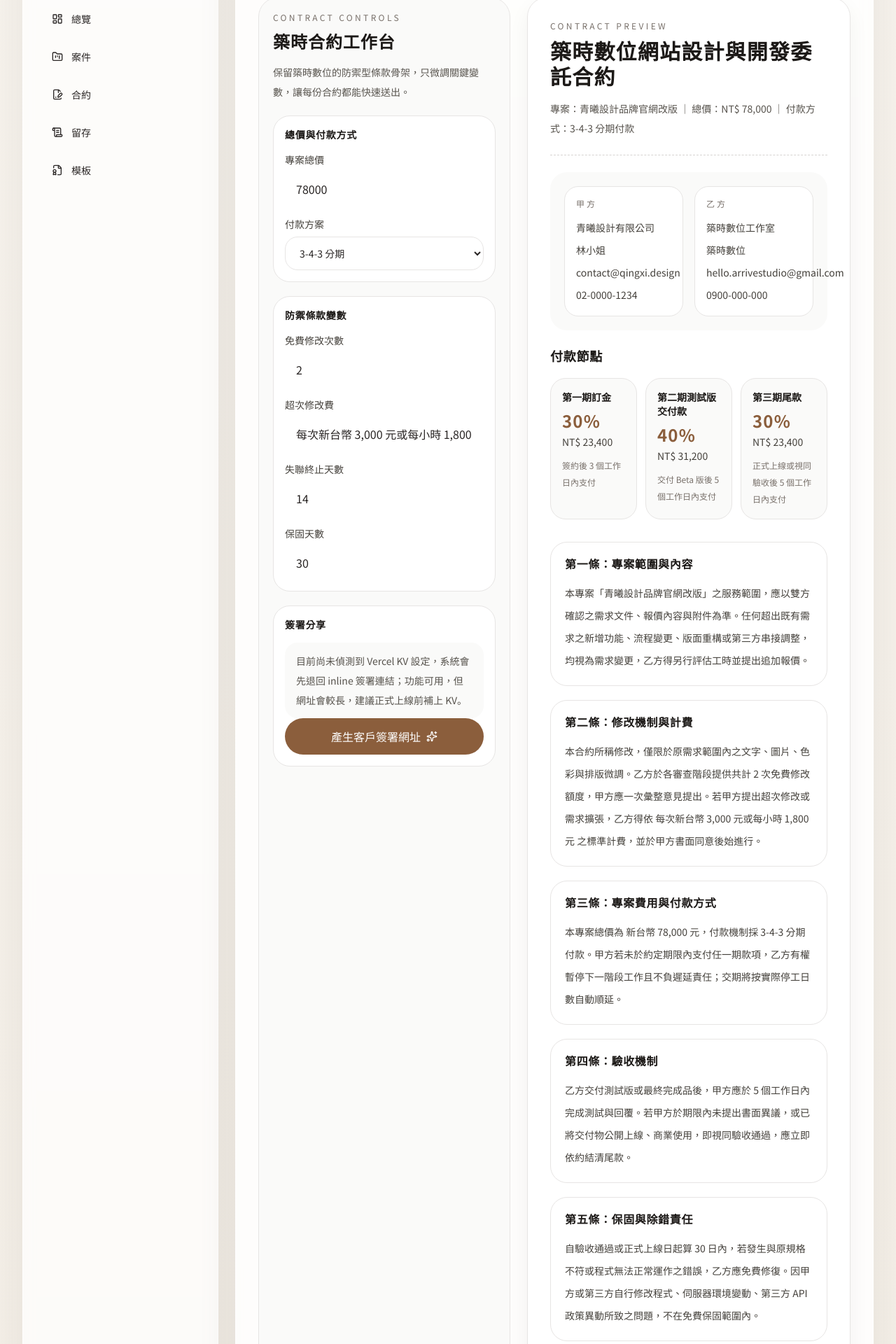
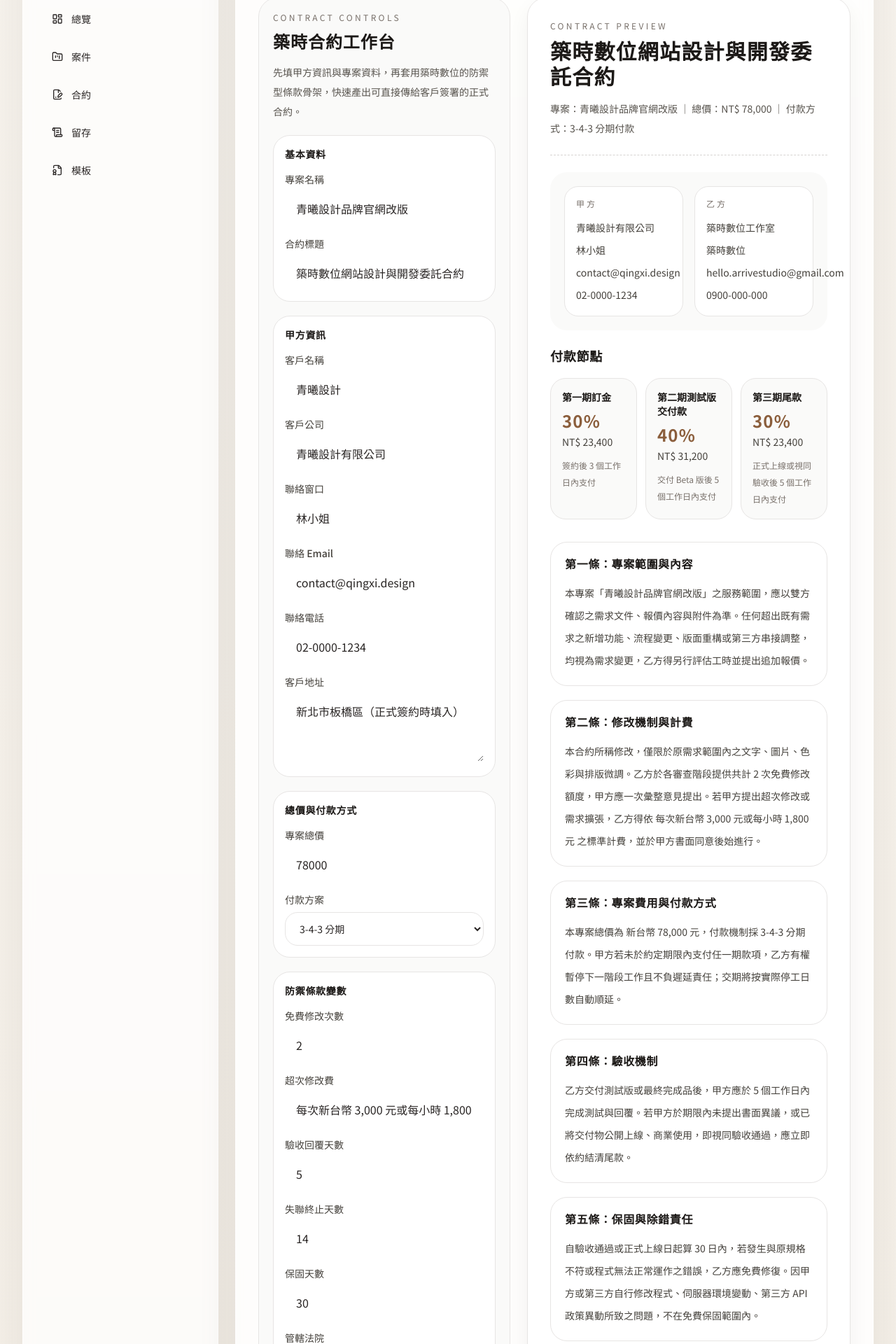
Before and after one commit to differ505-prog/ai-web-studio-landing, a Next.js app: page /studio/contracts/contract-arrive-001 in a window 1280 px wide. Shown: the part 263-2183 px from the top of the page at 70% size. Built offline with nearby package versions, Linux system fonts and the light colour scheme; no server answers; sample sign-in values are in the browser's storage.

Commit message:
Add blank contract creation flow

```diff
--- a/app/api/contracts/[contractId]/share/route.ts
+++ b/app/api/contracts/[contractId]/share/route.ts
@@ -16,13 +16,13 @@ export async function POST(
   }
 
   const { contractId } = await context.params;
+  const body = (await request.json().catch(() => null)) as { draft?: ContractDraft } | null;
   const fallbackDraft = findContractDraft(contractId);
 
-  if (!fallbackDraft) {
+  if (!fallbackDraft && !body?.draft) {
     return NextResponse.json({ message: "找不到指定合約。" }, { status: 404 });
   }
 
-  const body = (await request.json().catch(() => null)) as { draft?: ContractDraft } | null;
   const draft = body?.draft ?? fallbackDraft;
 
   const payload: SharedContractPayload = {
--- /dev/null
+++ b/app/studio/contracts/new/page.tsx
@@ -0,0 +1,19 @@
+import { ContractEditor } from "@/components/studio/contract-editor";
+import { StudioShell } from "@/components/studio/studio-shell";
+import { createBlankContractDraft } from "@/lib/studio/defaults";
+import { isContractLinkStorageConfigured } from "@/lib/studio/share-store";
+
+export default function StudioNewContractPage() {
+  const draft = createBlankContractDraft();
+  const isKvConfigured = isContractLinkStorageConfigured();
+
+  return (
+    <StudioShell
+      eyebrow="New Contract"
+      title="新增空白合約"
+      description="先填入甲方資料、專案名稱與合約條件，再直接產生客戶簽署連結。這一頁就是築時數位的正式建檔入口。"
+    >
+      <ContractEditor initialDraft={draft} isKvConfigured={isKvConfigured} />
+    </StudioShell>
+  );
+}
--- a/app/studio/contracts/page.tsx
+++ b/app/studio/contracts/page.tsx
@@ -1,5 +1,5 @@
 import Link from "next/link";
-import { ArrowRight } from "lucide-react";
+import { ArrowRight, Plus } from "lucide-react";
 import { StudioShell } from "@/components/studio/studio-shell";
 import { formatCurrency } from "@/lib/studio/format";
 import { studioContracts } from "@/lib/studio/mock-data";
@@ -11,6 +11,21 @@ export default function StudioContractsPage() {
       title="合約工作台"
       description="每一份合約都基於築時數位的防禦型模板，並可即時生成客戶手機簽署連結。"
     >
+      <section className="mb-6 rounded-[28px] border border-stone-200 bg-[#f7f1e7] p-6">
+        <p className="text-xs uppercase tracking-[0.24em] text-stone-500">Create From Blank</p>
+        <h3 className="mt-3 text-2xl font-semibold tracking-[0.05em] text-stone-900">從空白合約開始建檔</h3>
+        <p className="mt-3 max-w-3xl text-sm leading-7 text-stone-700">
+          先填入客戶公司、聯絡人、Email、電話、地址與專案條件，再直接產生專屬簽署連結。這是正式對外簽約時的推薦入口。
+        </p>
+        <Link
+          href="/studio/contracts/new"
+          className="mt-5 inline-flex items-center gap-2 rounded-full bg-[#8B5E3C] px-5 py-3 text-sm font-semibold text-white transition hover:bg-stone-900"
+        >
+          <Plus className="h-4 w-4" />
+          新增空白合約
+        </Link>
+      </section>
+
       <div className="grid gap-4 lg:grid-cols-2">
         {studioContracts.map((contract) => (
           <article key={contract.id} className="rounded-[28px] border border-stone-200 bg-white p-6">
--- a/components/studio/contract-editor.tsx
+++ b/components/studio/contract-editor.tsx
@@ -18,40 +18,89 @@ export function ContractEditor({
   const [paymentPlan, setPaymentPlan] = useState<keyof typeof paymentPlanPresets>(
     initialDraft.paymentPlanLabel.includes("4-4-2") ? "4-4-2" : "3-4-3",
   );
+  const [projectTitle, setProjectTitle] = useState(initialDraft.projectTitle);
+  const [contractTitle, setContractTitle] = useState(initialDraft.title);
   const [totalAmount, setTotalAmount] = useState(initialDraft.totalAmount);
+  const [clientName, setClientName] = useState(initialDraft.client.name);
+  const [clientCompanyName, setClientCompanyName] = useState(initialDraft.client.companyName);
+  const [clientContactPerson, setClientContactPerson] = useState(initialDraft.client.contactPerson);
+  const [clientEmail, setClientEmail] = useState(initialDraft.client.email);
+  const [clientPhone, setClientPhone] = useState(initialDraft.client.phone);
+  const [clientAddress, setClientAddress] = useState(initialDraft.client.address);
   const [revisionRounds, setRevisionRounds] = useState(initialDraft.freeRevisionRounds);
   const [extraRevisionFee, setExtraRevisionFee] = useState(initialDraft.extraRevisionFee);
+  const [finalReviewDays, setFinalReviewDays] = useState(initialDraft.finalReviewDays);
   const [ghostingDays, setGhostingDays] = useState(initialDraft.ghostingDays);
   const [warrantyDays, setWarrantyDays] = useState(initialDraft.warrantyDays);
+  const [jurisdiction, setJurisdiction] = useState(initialDraft.jurisdiction);
+  const [notesText, setNotesText] = useState(initialDraft.notes.join("\n"));
   const [shareState, setShareState] = useState<ShareState>("idle");
   const [shareLink, setShareLink] = useState("");
   const [shareMessage, setShareMessage] = useState("");
 
   const draft = useMemo<ContractDraft>(() => {
     const paymentStages = buildPaymentStages(totalAmount, paymentPlanPresets[paymentPlan]);
+    const notes = notesText
+      .split("\n")
+      .map((note) => note.trim())
+      .filter(Boolean);
 
     return {
       ...initialDraft,
+      projectTitle,
+      title: contractTitle,
       totalAmount,
+      client: {
+        ...initialDraft.client,
+        name: clientName,
+        companyName: clientCompanyName,
+        contactPerson: clientContactPerson,
+        email: clientEmail,
+        phone: clientPhone,
+        address: clientAddress,
+      },
       freeRevisionRounds: revisionRounds,
       extraRevisionFee,
+      finalReviewDays,
       ghostingDays,
       warrantyDays,
+      jurisdiction,
       paymentPlanLabel: `${paymentPlan} 分期付款`,
       paymentStages,
       clauses: buildContractClauses({
-        projectTitle: initialDraft.projectTitle,
+        projectTitle,
         totalAmount,
         paymentPlanLabel: `${paymentPlan} 分期付款`,
         freeRevisionRounds: revisionRounds,
         extraRevisionFee,
-        finalReviewDays: initialDraft.finalReviewDays,
+        finalReviewDays,
         ghostingDays,
         warrantyDays,
-        jurisdiction: initialDraft.jurisdiction,
+        jurisdiction,
       }),
+      notes,
+      updatedAt: new Date().toISOString(),
     };
-  }, [extraRevisionFee, ghostingDays, initialDraft, paymentPlan, revisionRounds, totalAmount, warrantyDays]);
+  }, [
+    clientAddress,
+    clientCompanyName,
+    clientContactPerson,
+    clientEmail,
+    clientName,
+    clientPhone,
+    contractTitle,
+    extraRevisionFee,
+    finalReviewDays,
+    ghostingDays,
+    initialDraft,
+    jurisdiction,
+    notesText,
+    paymentPlan,
+    projectTitle,
+    revisionRounds,
+    totalAmount,
+    warrantyDays,
+  ]);
 
   async function handleShare() {
     setShareState("loading");
@@ -106,9 +155,79 @@ export function ContractEditor({
           <p className="text-xs uppercase tracking-[0.28em] text-stone-500">Contract Controls</p>
           <h3 className="mt-3 text-2xl font-semibold tracking-[0.05em] text-stone-900">築時合約工作台</h3>
           <p className="mt-3 text-sm leading-7 text-stone-600">
-            保留築時數位的防禦型條款骨架，只微調關鍵變數，讓每份合約都能快速送出。
+            先填甲方資訊與專案資料，再套用築時數位的防禦型條款骨架，快速產出可直接傳給客戶簽署的正式合約。
           </p>
         </div>
+
+        <ControlCard title="基本資料">
+          <FieldRow label="專案名稱">
+            <input
+              type="text"
+              value={projectTitle}
+              onChange={(event) => setProjectTitle(event.target.value)}
+              className="w-full rounded-[18px] border border-stone-200 bg-white px-4 py-3 text-sm text-stone-800"
+            />
+          </FieldRow>
+          <FieldRow label="合約標題">
+            <input
+              type="text"
+              value={contractTitle}
+              onChange={(event) => setContractTitle(event.target.value)}
+              className="w-full rounded-[18px] border border-stone-200 bg-white px-4 py-3 text-sm text-stone-800"
+            />
+          </FieldRow>
+        </ControlCard>
+
+        <ControlCard title="甲方資訊">
+          <FieldRow label="客戶名稱">
+            <input
+              type="text"
+              value={clientName}
+              onChange={(event) => setClientName(event.target.value)}
+              className="w-full rounded-[18px] border border-stone-200 bg-white px-4 py-3 text-sm text-stone-800"
+            />
+          </FieldRow>
+          <FieldRow label="客戶公司">
+            <input
+              type="text"
+              value={clientCompanyName}
+              onChange={(event) => setClientCompanyName(event.target.value)}
+              className="w-full rounded-[18px] border border-stone-200 bg-white px-4 py-3 text-sm text-stone-800"
+            />
+          </FieldRow>
+          <FieldRow label="聯絡窗口">
+            <input
+              type="text"
+              value={clientContactPerson}
+              onChange={(event) => setClientContactPerson(event.target.value)}
+              className="w-full rounded-[18px] border border-stone-200 bg-white px-4 py-3 text-sm text-stone-800"
+            />
+          </FieldRow>
+          <FieldRow label="聯絡 Email">
+            <input
+              type="email"
+              value={clientEmail}
+              onChange={(event) => setClientEmail(event.target.value)}
+              className="w-full rounded-[18px] border border-stone-200 bg-white px-4 py-3 text-sm text-stone-800"
+            />
+          </FieldRow>
+          <FieldRow label="聯絡電話">
+            <input
+              type="text"
+              value={clientPhone}
+              onChange={(event) => setClientPhone(event.target.value)}
+              className="w-full rounded-[18px] border border-stone-200 bg-white px-4 py-3 text-sm text-stone-800"
+            />
+          </FieldRow>
+          <FieldRow label="客戶地址">
+            <textarea
+              value={clientAddress}
+              onChange={(event) => setClientAddress(event.target.value)}
+              rows={3}
+              className="w-full rounded-[18px] border border-stone-200 bg-white px-4 py-3 text-sm leading-7 text-stone-800"
+            />
+          </FieldRow>
+        </ControlCard>
 
         <ControlCard title="總價與付款方式">
           <label className="block">
@@ -154,6 +273,15 @@ export function ContractEditor({
               className="w-full rounded-[18px] border border-stone-200 bg-white px-4 py-3 text-sm text-stone-800"
             />
           </FieldRow>
+          <FieldRow label="驗收回覆天數">
+            <input
+              type="number"
+              min={1}
+              value={finalReviewDays}
+              onChange={(event) => setFinalReviewDays(Number(event.target.value || 1))}
+              className="w-full rounded-[18px] border border-stone-200 bg-white px-4 py-3 text-sm text-stone-800"
+            />
+          </FieldRow>
           <FieldRow label="失聯終止天數">
             <input
               type="number"
@@ -170,6 +298,25 @@ export function ContractEditor({
               value={warrantyDays}
               onChange={(event) => setWarrantyDays(Number(event.target.value || 7))}
               className="w-full rounded-[18px] border border-stone-200 bg-white px-4 py-3 text-sm text-stone-800"
+            />
+          </FieldRow>
+          <FieldRow label="管轄法院">
+            <input
+              type="text"
+              value={jurisdiction}
+              onChange={(event) => setJurisdiction(event.target.value)}
+              className="w-full rounded-[18px] border border-stone-200 bg-white px-4 py-3 text-sm text-stone-800"
+            />
+          </FieldRow>
+        </ControlCard>
+
+        <ControlCard title="附件與備註">
+          <FieldRow label="備註清單（每行一則）">
+            <textarea
+              value={notesText}
+              onChange={(event) => setNotesText(event.target.value)}
+              rows={5}
+              className="w-full rounded-[18px] border border-stone-200 bg-white px-4 py-3 text-sm leading-7 text-stone-800"
             />
           </FieldRow>
         </ControlCard>
--- /dev/null
+++ b/lib/studio/defaults.ts
@@ -0,0 +1,62 @@
+import { randomUUID } from "node:crypto";
+import { buildContractClauses, buildPaymentStages, paymentPlanPresets } from "@/lib/studio/templates";
+import type { ClientProfile, ContractDraft } from "@/lib/studio/types";
+
+export const defaultStudioProfile: ClientProfile = {
+  name: "築時數位",
+  companyName: "築時數位工作室",
+  email: "hello.arrivestudio@gmail.com",
+  phone: "0900-000-000",
+  address: "台北市中山區（簽約時填入正式地址）",
+  contactPerson: "築時數位",
+};
+
+export const defaultContractNotes = [
+  "附件一：專案需求規格書與報價單",
+  "附件二：首頁內容架構與交付時程",
+  "附件三：品牌素材交接清單",
+];
+
+export function createBlankContractDraft(): ContractDraft {
+  const totalAmount = 36000;
+  const paymentPlanLabel = "3-4-3 分期付款";
+  const paymentStages = buildPaymentStages(totalAmount, paymentPlanPresets["3-4-3"]);
+
+  return {
+    id: `contract-${randomUUID().replace(/-/g, "").slice(0, 12)}`,
+    projectId: `project-${randomUUID().replace(/-/g, "").slice(0, 12)}`,
+    projectTitle: "待命名專案",
+    title: "築時數位網站設計與開發委託合約",
+    totalAmount,
+    paymentPlanLabel,
+    freeRevisionRounds: 2,
+    extraRevisionFee: "每次新台幣 3,000 元或每小時 1,800 元",
+    finalReviewDays: 5,
+    ghostingDays: 14,
+    warrantyDays: 30,
+    jurisdiction: "台北地方法院",
+    client: {
+      name: "待填寫客戶名稱",
+      companyName: "待填寫客戶公司",
+      email: "client@example.com",
+      phone: "09xx-xxx-xxx",
+      address: "待填寫客戶地址",
+      contactPerson: "待填寫聯絡窗口",
+    },
+    studio: defaultStudioProfile,
+    paymentStages,
+    clauses: buildContractClauses({
+      projectTitle: "待命名專案",
+      totalAmount,
+      paymentPlanLabel,
+      freeRevisionRounds: 2,
+      extraRevisionFee: "每次新台幣 3,000 元或每小時 1,800 元",
+      finalReviewDays: 5,
+      ghostingDays: 14,
+      warrantyDays: 30,
+      jurisdiction: "台北地方法院",
+    }),
+    notes: defaultContractNotes,
+    updatedAt: new Date().toISOString(),
+  };
+}
```
